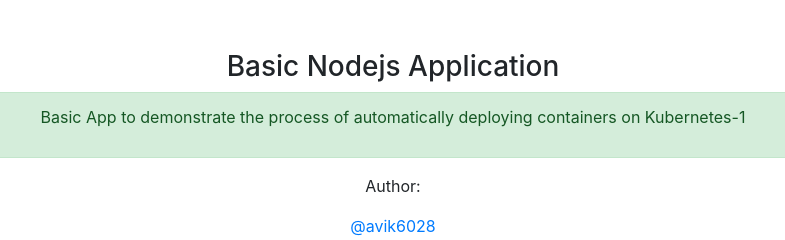
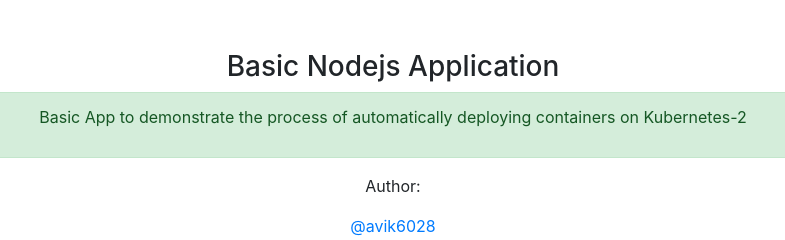
Before and after one commit to ppitonak/oc-pipe, a website: page index.html in a window 1280 px wide. Shown: the full height of the page, 247-1032 px from the left. Drawn offline with nearby package versions, Linux system fonts and the light colour scheme.

Commit message:
Update index.html

```diff
--- a/index.html
+++ b/index.html
@@ -15,7 +15,7 @@
         <div class="panel-body">
           <div class="alert alert-success">
             <p class="text-center">
-              Basic App to demonstrate the process of automatically deploying containers on Kubernetes-1</p>
+              Basic App to demonstrate the process of automatically deploying containers on Kubernetes-2</p>
           </div>
 
           <div class="text-center">
```
